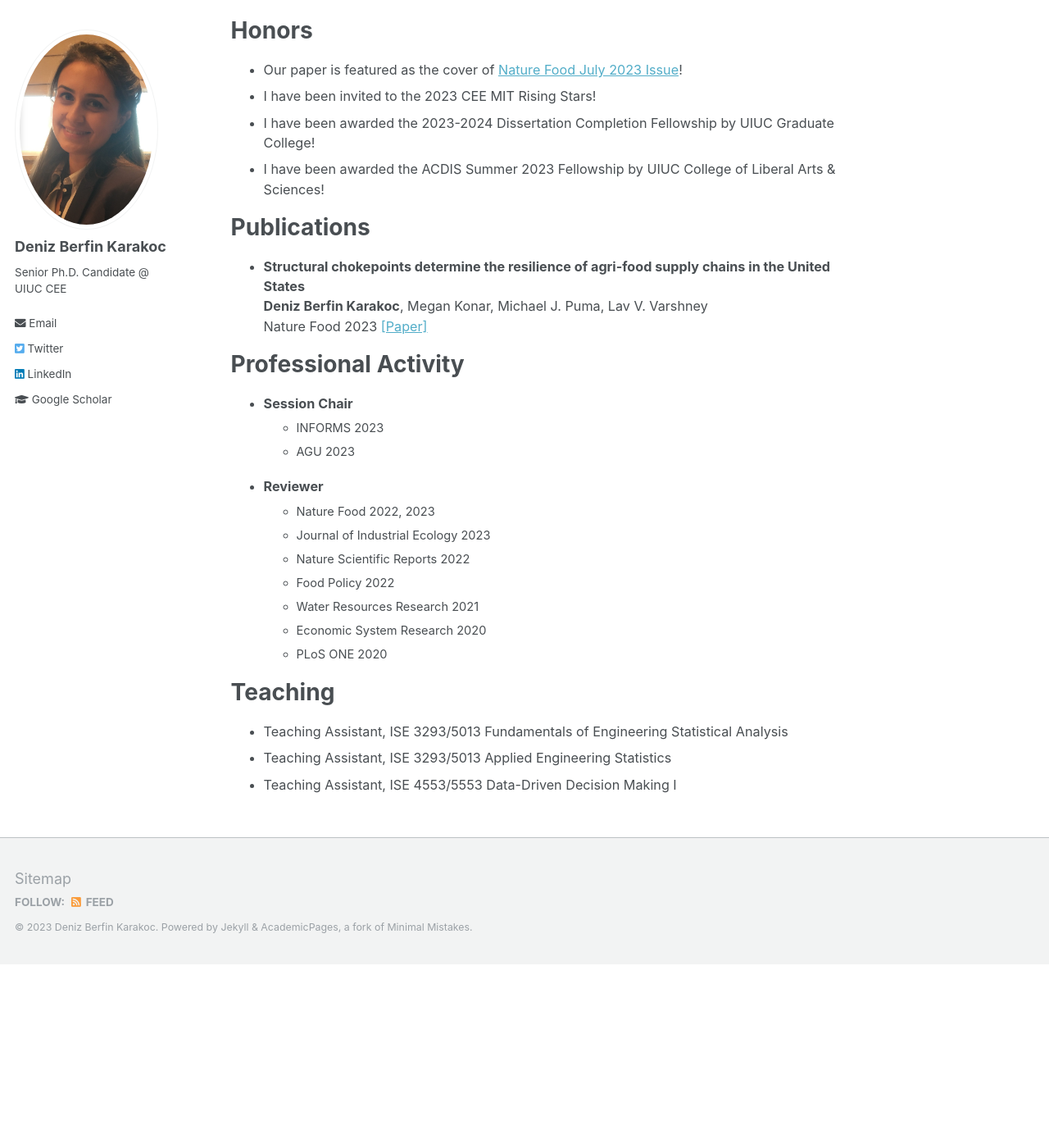
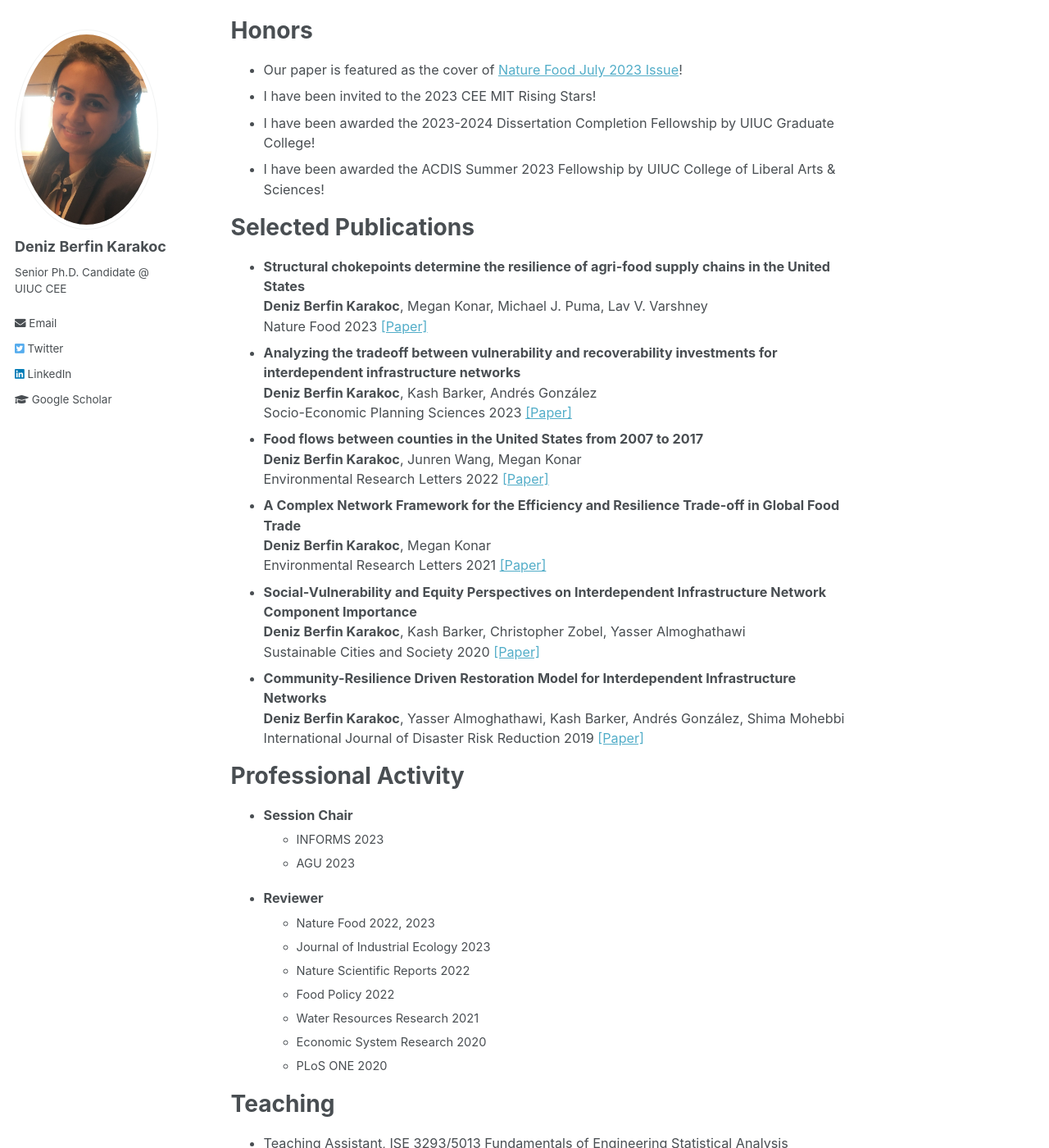
Before and after one commit to denizberfinkarakoc/denizberfinkarakoc.github.io, a Jekyll site: the page built from _pages/about.md, in a window 1280 px wide and 1400 px high, scrolled down 518 px. Shown: the whole window at 82% size. Built offline with Jekyll 4.4.1, drawn with Linux system fonts in a browser that asks for light colours; before the commit the page ends 1694 px from its top, so only the background shows below that.

Commit message:
Update about.md

```diff
--- a/_pages/about.md
+++ b/_pages/about.md
@@ -34,7 +34,7 @@ Honors
 
 
 
-Publications
+Selected Publications
 ============
 <ul>
 	<li><b>Structural chokepoints determine the resilience of agri-food supply chains in the United States</b>
@@ -42,6 +42,36 @@ Publications
 			<b>Deniz Berfin Karakoc</b>, Megan Konar, Michael J. Puma, Lav V. Varshney
 			<br/>
 			Nature Food 2023 <a href='https://www.nature.com/articles/s43016-023-00793-y'>[Paper]</a> <br/>
+	</li>
+	<li><b>Analyzing the tradeoff between vulnerability and recoverability investments for interdependent infrastructure networks</b>
+			<br/>
+			<b>Deniz Berfin Karakoc</b>, Kash Barker, Andrés González
+			<br/>
+			Socio-Economic Planning Sciences 2023 <a href='https://www.sciencedirect.com/science/article/abs/pii/S0038012123000010?casa_token=uMi7WdvYP2kAAAAA:MjgPDiT5YmwB4TWxW1SWafYpwJCUfKTgKTjacJ_X4TWAFbAxtHiLvlJSD9XJBPAult0Sdu0pfdU'>[Paper]</a> <br/>
+	</li>
+	<li><b>Food flows between counties in the United States from 2007 to 2017</b>
+			<br/>
+			<b>Deniz Berfin Karakoc</b>, Junren Wang, Megan Konar
+			<br/>
+			Environmental Research Letters 2022 <a href='https://iopscience.iop.org/article/10.1088/1748-9326/ac5270/meta'>[Paper]</a> <br/>
+	</li>
+	<li><b>A Complex Network Framework for the Efficiency and Resilience Trade-off in Global Food Trade</b>
+			<br/>
+			<b>Deniz Berfin Karakoc</b>, Megan Konar
+			<br/>
+			Environmental Research Letters 2021 <a href='https://iopscience.iop.org/article/10.1088/1748-9326/ac1a9b/meta'>[Paper]</a> <br/>
+	</li>
+	<li><b>Social-Vulnerability and Equity Perspectives on Interdependent Infrastructure Network Component Importance</b>
+			<br/>
+			<b>Deniz Berfin Karakoc</b>, Kash Barker, Christopher Zobel, Yasser Almoghathawi
+			<br/>
+			Sustainable Cities and Society 2020 <a href='https://www.sciencedirect.com/science/article/abs/pii/S2210670720300597?casa_token=YTMRnz10gDYAAAAA:cSyn5DfM-gb1xXnZqBUnxOheHXuqlEUwuvRt4lycL3fVoSJzd0Ex0FjJ3yIoTYGVN0782_d0PSU'>[Paper]</a> <br/>
+	</li>
+	<li><b>Community-Resilience Driven Restoration Model for Interdependent Infrastructure Networks</b>
+			<br/>
+			<b>Deniz Berfin Karakoc</b>, Yasser Almoghathawi, Kash Barker, Andrés González, Shima Mohebbi
+			<br/>
+			International Journal of Disaster Risk Reduction 2019 <a href='https://www.sciencedirect.com/science/article/abs/pii/S2212420919301992?casa_token=VcaM_PW11GQAAAAA:6g7OtHFHLaPzRMJJXnZTVukaPNwu0vSyS1gjbKsMlinA1JuOOMWCdBwr6REDcdLThXkumiOpllo'>[Paper]</a> <br/>
 	</li>
 </ul>
 
```
